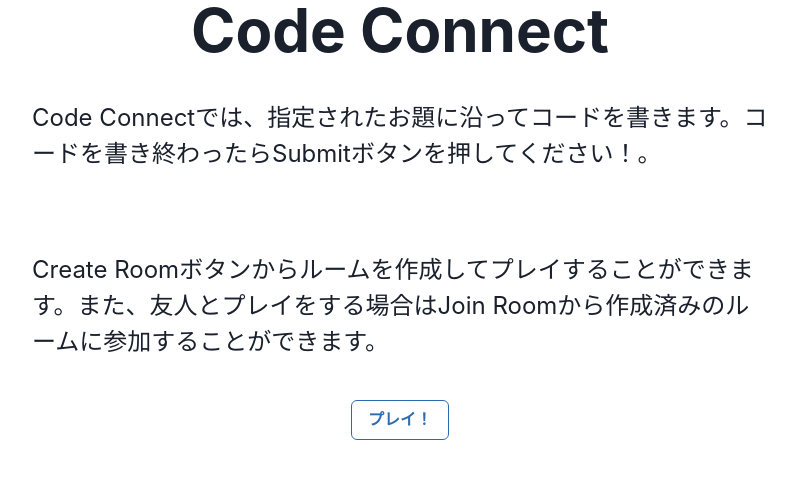
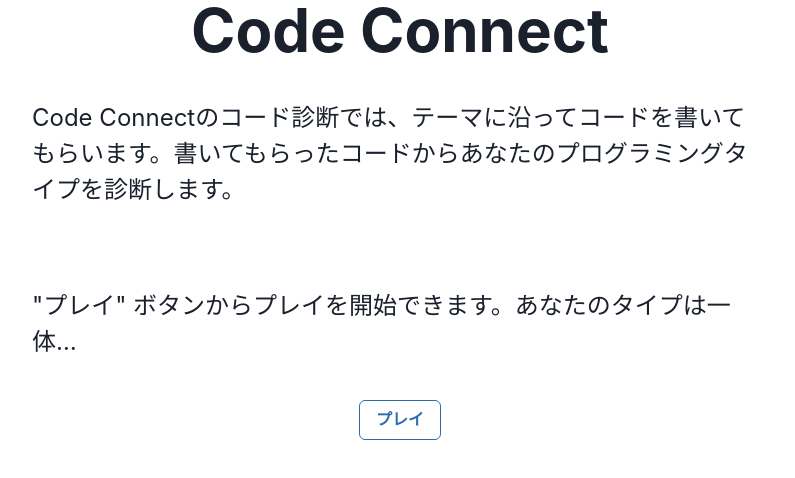
Before and after one commit to kc0ffee/code-connect-client-side, a Next.js app: page / in a window 1280 px wide. Shown: the top 478 px of the page, without its empty margins (240-1035 px from the left). Built offline with nearby package versions, Linux system fonts and the light colour scheme.

Commit message:
chore : テキストを変更

```diff
--- a/app/page.tsx
+++ b/app/page.tsx
@@ -30,14 +30,12 @@
         <Center>
           <Text className="my-10" fontSize="2xl">
             Code
-            Connectでは、指定されたお題に沿ってコードを書きます。コードを書き終わったらSubmitボタンを押してください！。
+            Connectのコード診断では、テーマに沿ってコードを書いてもらいます。書いてもらったコードからあなたのプログラミングタイプを診断します。
           </Text>
         </Center>
         <Center>
           <Text className="my-10" fontSize="2xl">
-            Create
-            Roomボタンからルームを作成してプレイすることができます。また、友人とプレイをする場合はJoin
-            Roomから作成済みのルームに参加することができます。
+            "プレイ" ボタンからプレイを開始できます。あなたのタイプは一体…
           </Text>
         </Center>
         <Center>
@@ -46,7 +44,7 @@
             variant={"outline"}
             onClick={PressStartButton}
           >
-            プレイ！
+            プレイ
           </Button>
         </Center>
       </Container>
```
